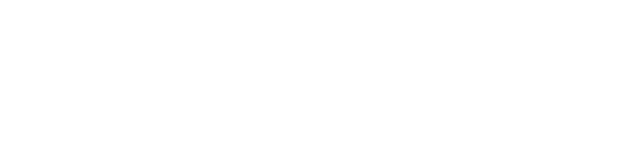
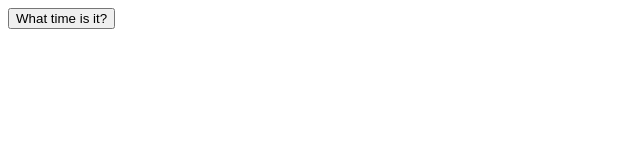
Before and after one commit to ffernandez524/pokedex-app, a plain HTML site: page index.html in a window 1280 px wide. Shown: the whole page, without its empty margins (0-640 px from the left). Drawn offline with Linux system fonts and the light colour scheme.

Commit message:
Pokedex Project Outline
Created initial file structure for the pokedex app and some JS practice displaying Favorite Food

```diff
--- a/index.html
+++ b/index.html
@@ -8,7 +8,7 @@
     <title>Simple Pokedex App</title>
   </head>
   <body>
-
+    <button onclick="pizza_time()">What time is it?</button>
     <script src="js/scripts.js"></script>
   </body>
 </html>
--- a/js/scripts.js
+++ b/js/scripts.js
@@ -1 +1,7 @@
 alert("Hello World!");
+
+let favoriteFood = "Pizza";
+
+function pizza_time () {
+    document.write(favoriteFood + " time!");
+}
```
